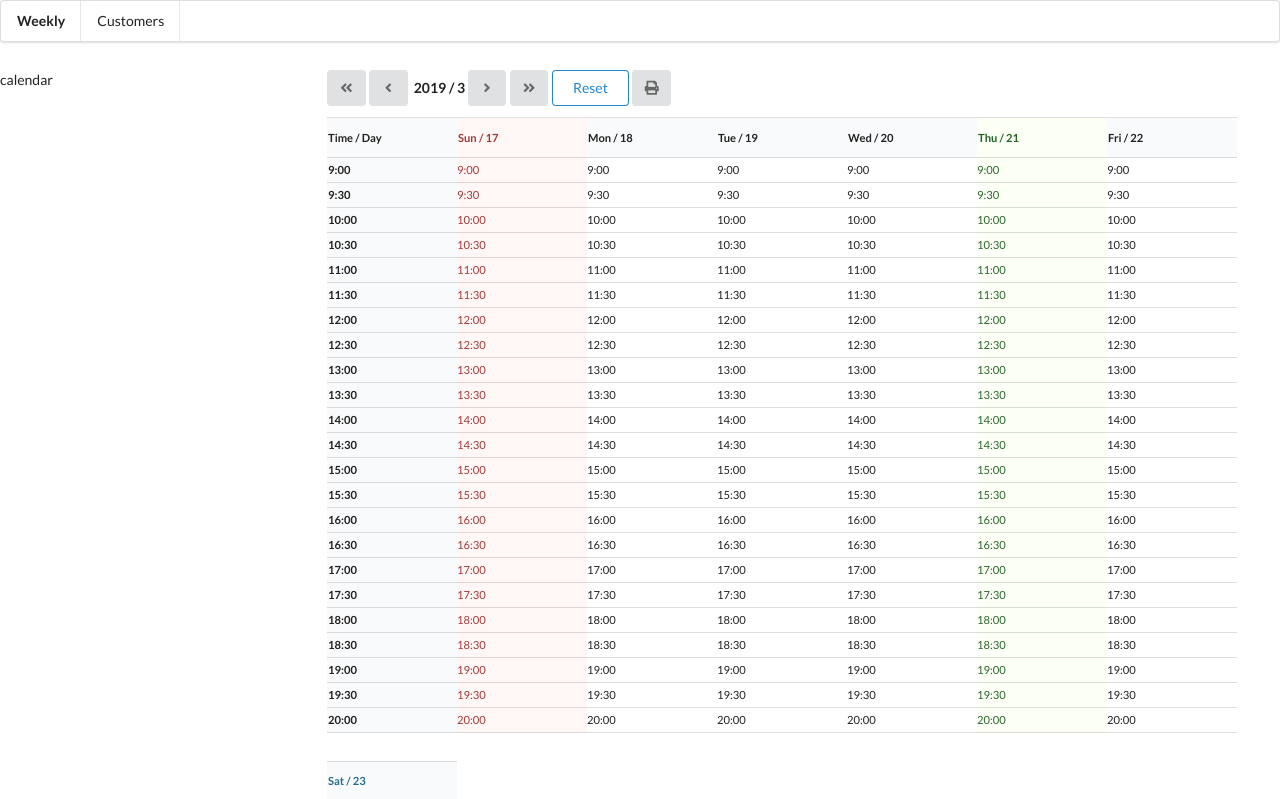
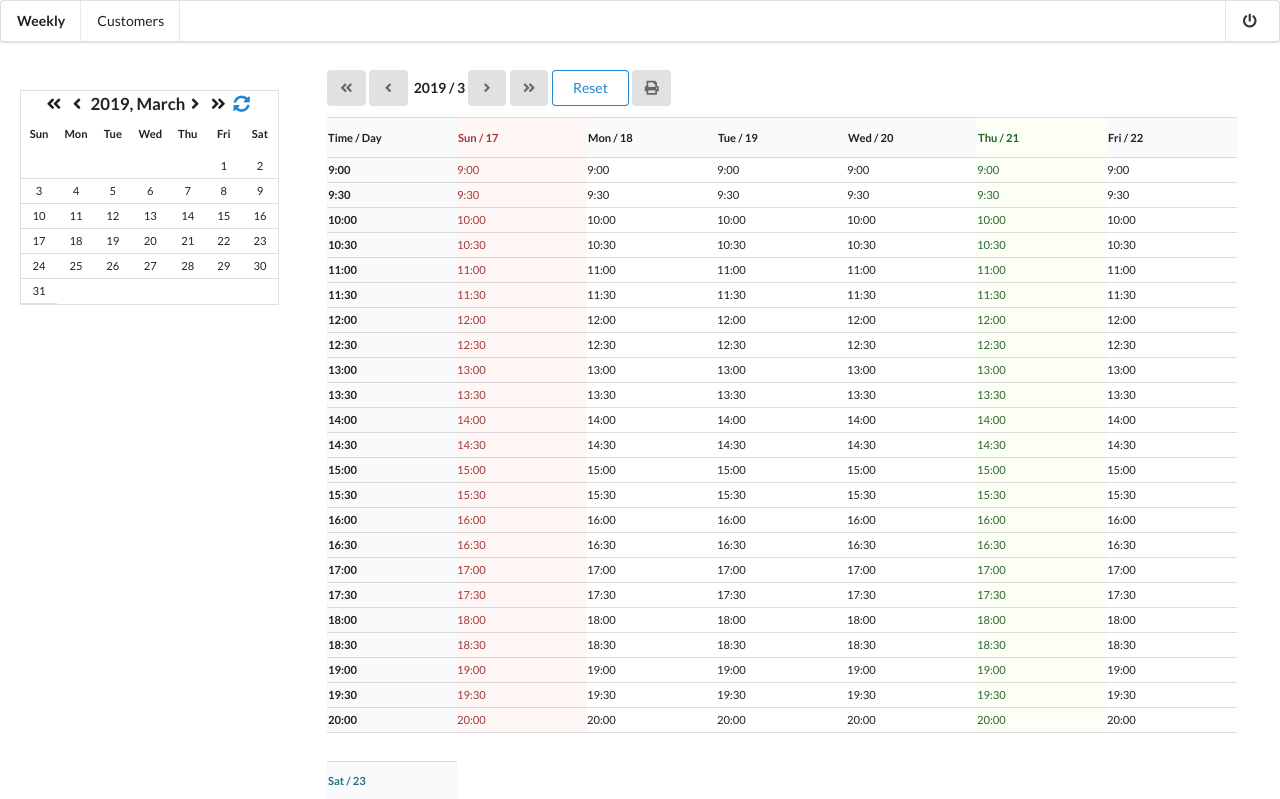
Before and after one commit to Mia-jeong/weeklyCalendar, a React (Create React App) app: page /index in a window 1280 px wide. Shown: the top 799 px of the page. Built offline with nearby package versions, Linux system fonts and the light colour scheme.

Commit message:
feat: make month calendar

```diff
--- a/src/components/Header.js
+++ b/src/components/Header.js
@@ -10,6 +10,9 @@ class Header extends Component {
         <Link to="/index/customers" className="item">
           Customers
         </Link>
+        <Link to="/" className="ui right floated item">
+          <i className="power off icon" />
+        </Link>
       </div>
     );
   }
--- a/src/components/calendar/month/index.js
+++ b/src/components/calendar/month/index.js
@@ -1,8 +1,121 @@
 import React from "react";
-import moment from "moment";
+import * as DateUtil from "../../../utils/date";
 
 export default class Calendar extends React.Component {
+  state = {
+    day: DateUtil.getDateInfo(),
+    calendarSetting: DateUtil.getCalendarConfig
+  };
+
+  weekdaysRender() {
+    const { weekdaysShort } = this.state.calendarSetting;
+    //weekdays
+    const weekdays = weekdaysShort.map(day => {
+      return (
+        <th key={day} className="week-day">
+          {day}
+        </th>
+      );
+    });
+    return weekdays;
+  }
+  slotsRender() {
+    const { firstDayOfMonth, lastDayOfMonth } = this.state.day;
+    const blanks = [];
+
+    //blanks
+    for (let index = 0; index < firstDayOfMonth; index++) {
+      blanks.push(
+        <td key={index * 15} className="emptySlot">
+          {""}
+        </td>
+      );
+    }
+
+    //total days
+    const daysInMonth = [];
+    for (let d = 1; d <= lastDayOfMonth; d++) {
+      daysInMonth.push(
+        <td key={d} className="day">
+          <span>{d}</span>
+        </td>
+      );
+    }
+
+    var totalSlots = [...blanks, ...daysInMonth];
+    let rows = [];
+    let cells = [];
+
+    totalSlots.forEach((row, i) => {
+      if (i % 7 !== 0) {
+        cells.push(row);
+      } else {
+        let insertRow = cells.slice();
+        rows.push(insertRow);
+        cells = [];
+        cells.push(row);
+      }
+      if (i === totalSlots.length - 1) {
+        let insertRow = cells.slice();
+        rows.push(insertRow);
+      }
+    });
+
+    let trElems = rows.map((d, i) => {
+      return <tr key={i * 100}>{d}</tr>;
+    });
+    return trElems;
+  }
+
+  dateMove(value, flag) {
+    this.setState({
+      day: DateUtil.getDateInfo(this.state.day.fullDate, value, flag)
+    });
+  }
+
   render() {
-    return <div>calendar</div>;
+    const { fullYear, month } = this.state.day;
+    const engMonth = this.state.calendarSetting.months[month - 1];
+    return (
+      <div className="calendar-container">
+        <table className="calendar">
+          <thead>
+            <tr>
+              <th colSpan="7" className="calendar-header">
+                <div>
+                  <i
+                    className="angle double left icon"
+                    onClick={() => this.dateMove(-1, "Y")}
+                  />
+                  <i
+                    className="angle left icon"
+                    onClick={() => this.dateMove(-1, "M")}
+                  />
+                  <strong>{`${fullYear}, ${engMonth}`}</strong>
+                  <i
+                    className="angle right icon"
+                    onClick={() => this.dateMove(1, "M")}
+                  />
+                  <i
+                    className="angle double right icon"
+                    onClick={() => this.dateMove(1, "Y")}
+                  />
+                  <i
+                    className="sync alternate blue icon"
+                    onClick={() =>
+                      this.setState({ day: DateUtil.getDateInfo() })
+                    }
+                  />
+                </div>
+              </th>
+            </tr>
+          </thead>
+          <tbody>
+            <tr>{this.weekdaysRender()}</tr>
+            {this.slotsRender()}
+          </tbody>
+        </table>
+      </div>
+    );
   }
 }
--- a/src/components/calendar/weekly/ScheduleCard.js
+++ b/src/components/calendar/weekly/ScheduleCard.js
@@ -35,7 +35,7 @@ const ScheduleCard = props => {
     return startTemp + " - " + endTemp;
   };
   return (
-    <div style={styleConfig} onClick={onClick}>
+    <div style={styleConfig} onClick={onClick} draggable>
       <div className="scheduleCard">
         {timeSetting()} <br />
         {customer} / {title}
--- a/src/components/calendar/weekly/WeeklyPagination.js
+++ b/src/components/calendar/weekly/WeeklyPagination.js
@@ -8,10 +8,6 @@ import { mapStateToPropsForWeek } from "../../../utils/state";
 
 const WeeklyPagination = props => {
   const { standardDay } = props;
-
-  // const monthDiffBefore = DateUtil.dateDiff(null, standardDay, -1, "M");
-
-  // const monthDiffAfter = DateUtil.dateDiff(null, standardDay, 1, "M");
 
   const dateRender = () => {
     if (standardDay) {
--- a/src/components/ui/css/webBased.css
+++ b/src/components/ui/css/webBased.css
@@ -132,7 +132,8 @@ tr {
 
 .calendar-container {
   border: 1px solid rgba(34, 36, 38, 0.15);
-  margin: 10px;
+  margin: 20px;
+  padding-top: 3px;
 }
 
 .calendar {
@@ -143,11 +144,11 @@ tr {
 }
 
 .calendar-header {
-  border-bottom: 1px dashed skyblue;
-  font-size: 1.6em;
+  font-size: 1.2em;
 }
 
 .calendar-header td {
+  position: center;
   border-spacing: 0;
   padding-left: 5px;
 }
--- a/src/reducers/dateReducer.js
+++ b/src/reducers/dateReducer.js
@@ -17,7 +17,6 @@ export const dayReducer = (state = {}, action) => {
 };
 
 export const scheduleReducer = (state = {}, action) => {
-  const exampleList = dataExample(); //for test
   switch (action.type) {
     case FETCH_DAY_SCHEDULE:
       return { ...state };
--- a/src/utils/date.js
+++ b/src/utils/date.js
@@ -1,28 +1,5 @@
 import moment from "moment";
 import "moment-timezone";
-// export const getDateInfo = increment => {
-//   let tday = moment();
-
-//   if (increment) tday = tday.add(increment, "day");
-//   const day = tday.format("d");
-//   const date = tday.format("DD");
-//   const fullYear = tday.format("YYYY");
-//   const month = tday.format("M");
-//   const dayNmKr = ["일", "월", "화", "수", "목", "금", "토"];
-
-//   return {
-//     date: date,
-//     day: day,
-//     fullYear: fullYear,
-//     month: month,
-//     colourClass: (increment === 0 && "today") || (day === "0" && "red") || "",
-//     increment: increment,
-//     dayNameEng: tday.format("ddd"),
-//     dayNameKr: dayNmKr[day],
-//     fullDate: tday.format("YYYYMMDD"),
-//     fullDateDash: tday.format("YYYY-MM-DD")
-//   };
-// };
 
 export const getDateInfo = (fullDateDash, value, flag) => {
   let tday = timeZone();
@@ -50,7 +27,9 @@ export const getDateInfo = (fullDateDash, value, flag) => {
     dayNameEng: tday.format("ddd"),
     dayNameKr: dayNmKr[day],
     fullDate: tday.format("YYYYMMDD"),
-    fullDateDash: tday.format("YYYY-MM-DD")
+    fullDateDash: tday.format("YYYY-MM-DD"),
+    firstDayOfMonth: tday.startOf("month").format("d"),
+    lastDayOfMonth: tday.daysInMonth()
   };
 };
 
@@ -61,8 +40,13 @@ export const getCalendarConfig = {
   months: moment.months()
 };
 
-export const getCalendarInfo = (year, month) => {
-  const dateContext = getDateInfo();
+export const getCalendarInfo = move => {
+  const day = timeZone();
+
+  return {
+    start: day.startOf("month"),
+    end: day.endOf("month")
+  };
 };
 
 export const timeZone = (date, timeZone = "Asia/Seoul") => {
```
